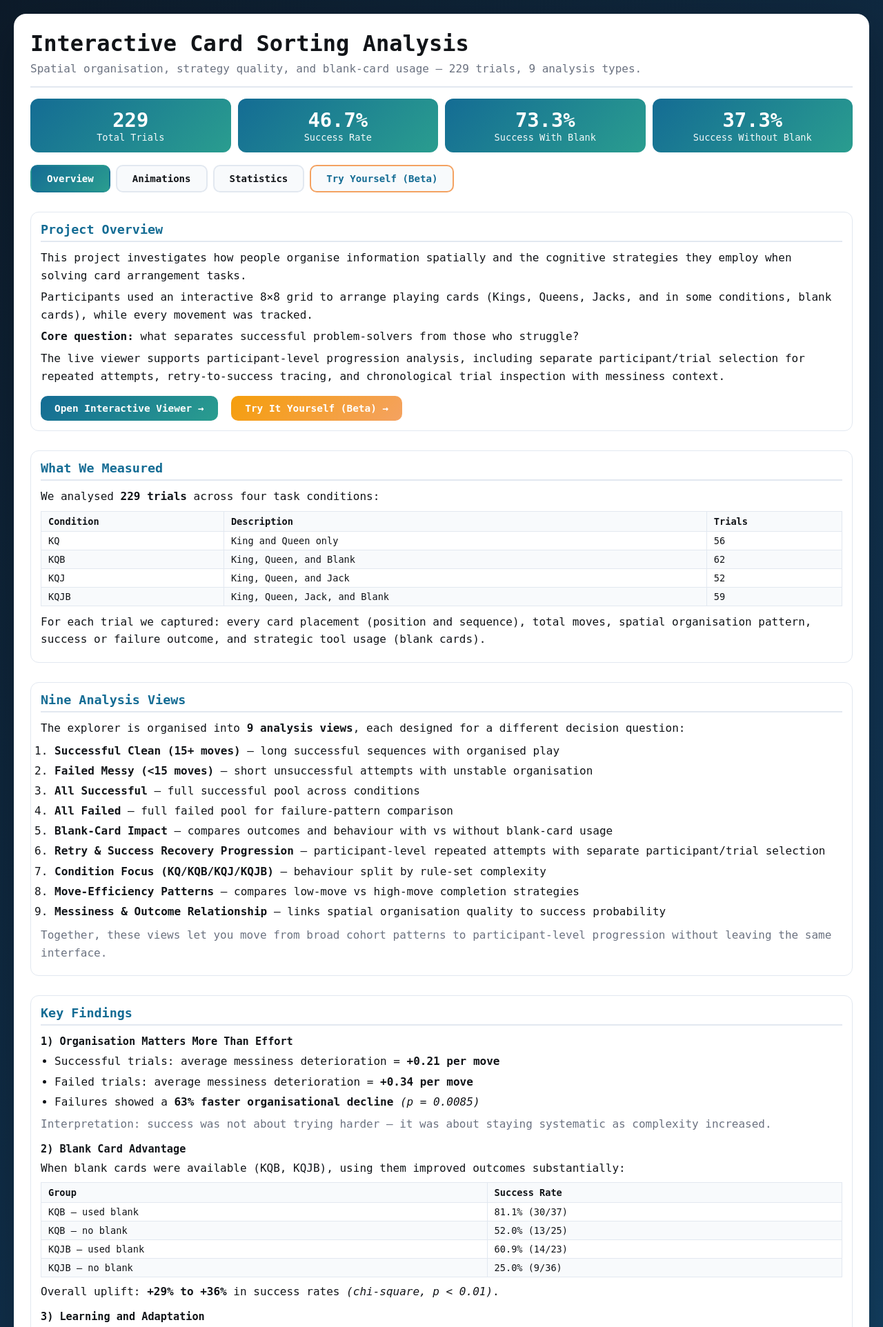
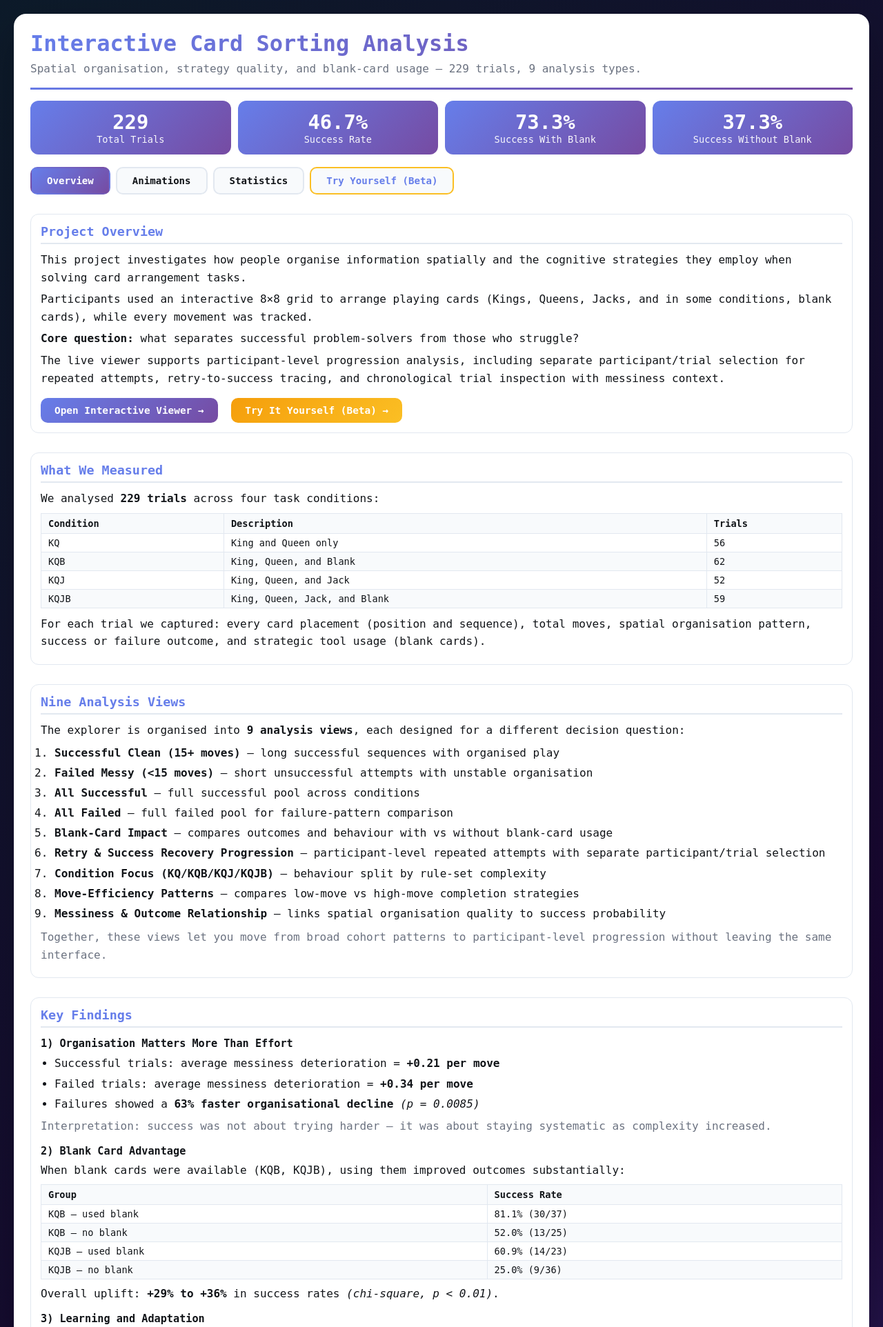
Before and after one commit to Nik85-png/Cards-Azure-App, a Flask app: page / in a window 1280 px wide. Shown: the top 1924 px of the page at 69% size. Run offline with Flask 3, Linux system fonts and the light colour scheme; data that the repository does not hold is empty; some libraries are stand-ins or nearby versions; some web fonts are replaced.

Commit message:
fix: enable playground, lazy chart render, vivid purple design

```diff
--- a/app.py
+++ b/app.py
@@ -31,7 +31,7 @@ def env_flag(name: str, default: bool) -> bool:
     return raw.strip().lower() in {"1", "true", "yes", "on"}
 
 
-ENABLE_PLAYGROUND = env_flag("ENABLE_PLAYGROUND", False)
+ENABLE_PLAYGROUND = env_flag("ENABLE_PLAYGROUND", True)
 ENABLE_GIF_EXPORT = env_flag("ENABLE_GIF_EXPORT", True)
 ENABLE_HISTORY_TAB = env_flag("ENABLE_HISTORY_TAB", True)
 
--- a/static/css/styles.css
+++ b/static/css/styles.css
@@ -1,9 +1,9 @@
 :root {
     --theme-dark: #0d1b2a;
     --theme-on-dark: #f2f5f7;
-    --theme-primary: #146c94;
-    --theme-complementary: #2a9d8f;
-    --theme-secondary: #f4a261;
+    --theme-primary: #667eea;
+    --theme-complementary: #764ba2;
+    --theme-secondary: #fbbf24;
     --panel-bg: #ffffff;
     --panel-border: #e2e8f0;
     --panel-muted: #f8fafc;
@@ -19,7 +19,7 @@
 body {
     margin: 0;
     font-family: "Azeret Mono", monospace;
-    background: linear-gradient(135deg, var(--theme-dark) 0%, #12395a 50%, var(--theme-primary) 100%);
+    background: linear-gradient(135deg, #0d1b2a 0%, #1a0533 50%, #667eea 100%);
     color: var(--text-main);
     padding: 20px;
 }
@@ -34,13 +34,19 @@ body {
 }
 
 .header {
-    border-bottom: 2px solid var(--panel-border);
-    padding-bottom: 16px;
+    border-bottom: 3px solid transparent;
+    border-image: linear-gradient(135deg, var(--theme-primary), var(--theme-complementary)) 1;
+    padding-bottom: 18px;
+    margin-bottom: 4px;
 }
 
 .header h1 {
     margin: 0 0 8px;
     font-size: 2rem;
+    background: linear-gradient(135deg, var(--theme-primary), var(--theme-complementary));
+    -webkit-background-clip: text;
+    background-clip: text;
+    -webkit-text-fill-color: transparent;
 }
 
 .header p {
--- a/static/js/app.js
+++ b/static/js/app.js
@@ -577,7 +577,7 @@ function renderCharts() {
                 x: ['Total', 'Success', 'Failed'],
                 y: [trials.length, successful.length, failed.length],
                 type: 'bar',
-                marker: { color: ['#146c94', '#10b981', '#ef4444'] }
+                marker: { color: ['#667eea', '#10b981', '#ef4444'] }
             }
         ],
         chartLayout('Count'),
@@ -593,7 +593,7 @@ function renderCharts() {
                     return rate(group.filter((t) => t.outcome === 'success').length, group.length);
                 }),
                 type: 'bar',
-                marker: { color: '#2a9d8f' },
+                marker: { color: '#764ba2' },
                 textposition: 'outside',
                 texttemplate: '%{y:.1f}%'
             }
@@ -646,7 +646,7 @@ function renderCharts() {
                 x: ['With Blank', 'Without Blank'],
                 y: [blankSuccessRate, noBlankSuccessRate],
                 type: 'bar',
-                marker: { color: ['#2a9d8f', '#94a3b8'] },
+                marker: { color: ['#667eea', '#94a3b8'] },
                 textposition: 'outside',
                 texttemplate: '%{y:.1f}%'
             }
@@ -678,6 +678,9 @@ function renderCharts() {
 
     window.addEventListener('resize', resizeCharts);
 }
+
+// Expose for lazy rendering from the page-tab switcher in index.html
+window.renderCharts = renderCharts;
 
 // ── Messiness thresholds for clean/messy filter ─────────────────────────────
 function messinessThresholds() {
@@ -993,7 +996,6 @@ async function init() {
     renderTrialSelect();
     renderTrial();
     bindControls();
-    renderCharts();
 }
 
 init();
--- a/templates/index.html
+++ b/templates/index.html
@@ -296,17 +296,26 @@
         (function () {
             const tabs   = document.querySelectorAll('.page-tab');
             const panels = document.querySelectorAll('.page-panel');
+            var chartsRendered = false;
 
             function showPanel(id) {
                 panels.forEach(function (p) { p.classList.toggle('active', p.id === 'panel-' + id); });
                 tabs.forEach(function (t)   { t.classList.toggle('active', t.dataset.panel === id); });
-                // Reflow Plotly charts once visible so they render at correct size
                 if (id === 'statistics') {
-                    setTimeout(function () {
-                        document.querySelectorAll('[id$="Chart"]').forEach(function (el) {
-                            if (el.children.length) { Plotly.relayout(el, {}); }
-                        });
-                    }, 60);
+                    if (!chartsRendered) {
+                        // First visit: render charts now that panel is visible
+                        chartsRendered = true;
+                        setTimeout(function () {
+                            if (typeof window.renderCharts === 'function') { window.renderCharts(); }
+                        }, 80);
+                    } else {
+                        // Subsequent visits: just resize to fit
+                        setTimeout(function () {
+                            document.querySelectorAll('[id$="Chart"]').forEach(function (el) {
+                                if (el.children.length) { Plotly.relayout(el, {}); }
+                            });
+                        }, 60);
+                    }
                 }
             }
 
```
